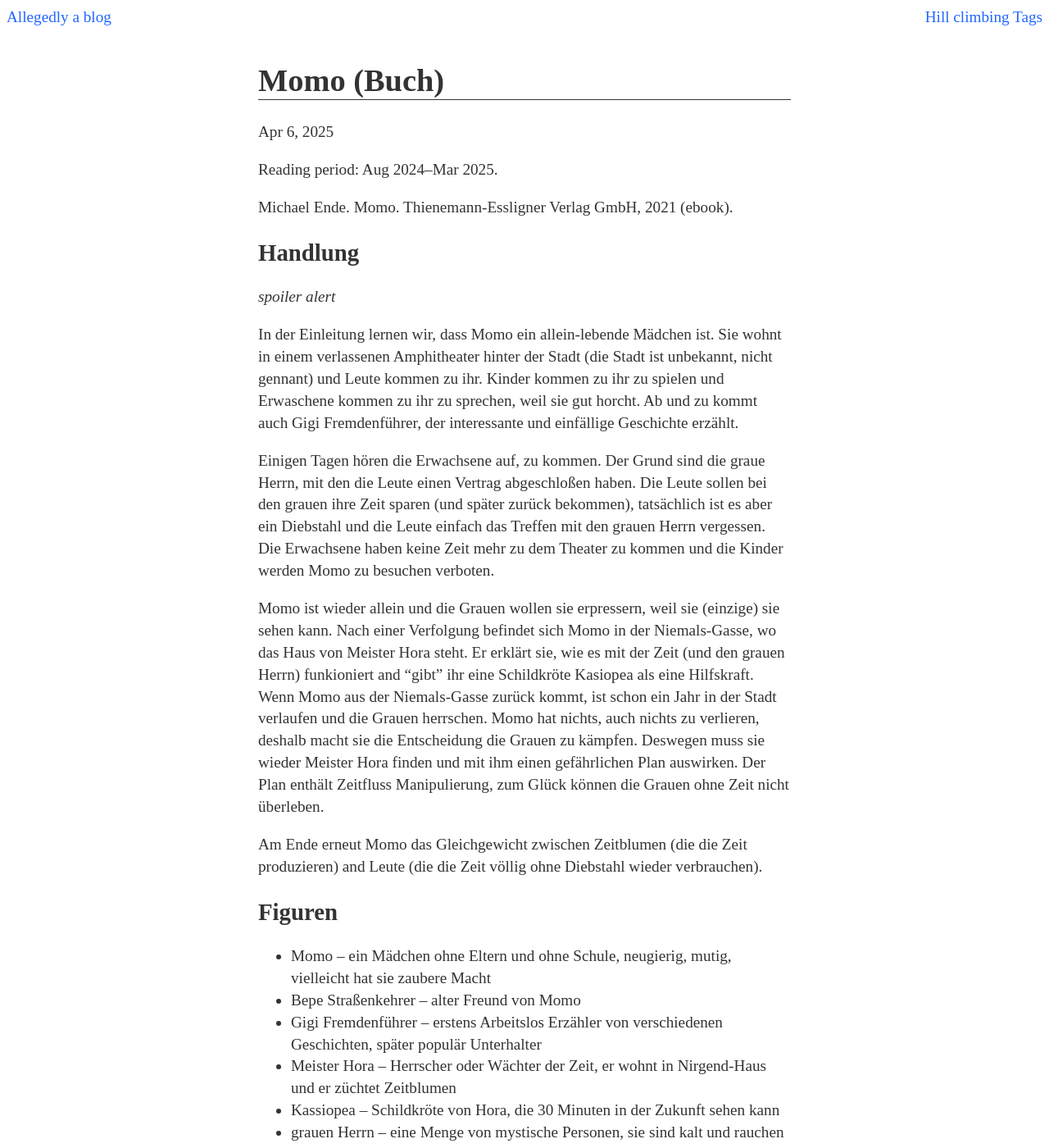
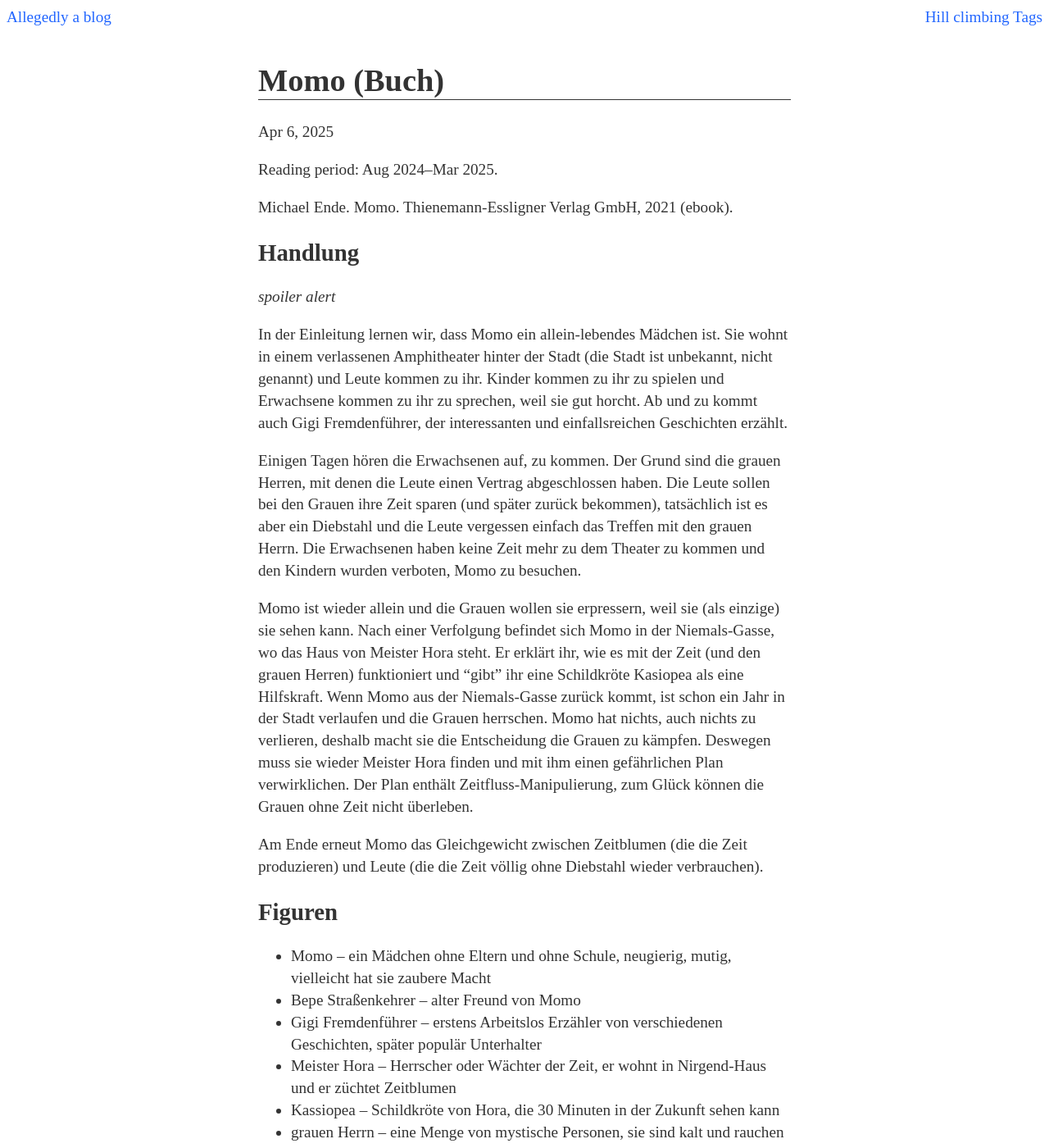
Before and after one commit to Werkov/Werkov.github.io, a Jekyll site: the page built from _posts/2025-04-06-momo.md, in a window 1280 px wide and 1400 px high. Shown: the whole window at 82% size. Built offline with Jekyll 4.4.1, drawn with Linux system fonts in a browser that asks for light colours.

Commit message:
Momo: Korriegierung...
...mit Hilfe in der Stunde.

```diff
--- a/_posts/2025-04-06-momo.md
+++ b/_posts/2025-04-06-momo.md
@@ -13,35 +13,35 @@ Michael Ende. Momo. Thienemann-Essligner Verlag GmbH, 2021 (ebook).
 
 *spoiler alert*
 
-In der Einleitung lernen wir, dass Momo ein allein-lebende Mädchen ist.
-Sie wohnt in einem verlassenen Amphitheater hinter der Stadt (die Stadt ist unbekannt, nicht gennant) und Leute kommen zu ihr.
-Kinder kommen zu ihr zu spielen und Erwaschene kommen zu ihr zu sprechen, weil sie gut horcht.
-Ab und zu kommt auch Gigi Fremdenführer, der interessante und einfällige Geschichte erzählt.
+In der Einleitung lernen wir, dass Momo ein allein-lebendes Mädchen ist.
+Sie wohnt in einem verlassenen Amphitheater hinter der Stadt (die Stadt ist unbekannt, nicht genannt) und Leute kommen zu ihr.
+Kinder kommen zu ihr zu spielen und Erwachsene kommen zu ihr zu sprechen, weil sie gut horcht.
+Ab und zu kommt auch Gigi Fremdenführer, der interessanten und einfallsreichen Geschichten erzählt.
 
-Einigen Tagen hören die Erwachsene auf, zu kommen.
-Der Grund sind die graue Herrn, mit den die Leute einen Vertrag abgeschloßen haben.
-Die Leute sollen bei den grauen ihre Zeit sparen (und später zurück bekommen),
-tatsächlich ist es aber ein Diebstahl und die Leute einfach das Treffen mit
-den grauen Herrn vergessen.
-Die Erwachsene haben keine Zeit mehr zu dem Theater zu kommen und die Kinder
-werden Momo zu besuchen verboten.
+Einigen Tagen hören die Erwachsenen auf, zu kommen.
+Der Grund sind die grauen Herren, mit denen die Leute einen Vertrag abgeschlossen haben.
+Die Leute sollen bei den Grauen ihre Zeit sparen (und später zurück bekommen),
+tatsächlich ist es aber ein Diebstahl und die Leute vergessen einfach das
+Treffen mit den grauen Herrn.
+Die Erwachsenen haben keine Zeit mehr zu dem Theater zu kommen und den Kindern
+wurden verboten, Momo zu besuchen.
 
-Momo ist wieder allein und die Grauen wollen sie erpressern, weil sie (einzige)
+Momo ist wieder allein und die Grauen wollen sie erpressern, weil sie (als einzige)
 sie sehen kann.
 Nach einer Verfolgung befindet sich Momo in der Niemals-Gasse, wo das Haus von
 Meister Hora steht.
-Er erklärt sie, wie es mit der Zeit (und den grauen Herrn) funkioniert and
+Er erklärt ihr, wie es mit der Zeit (und den grauen Herren) funktioniert und
 "gibt" ihr eine Schildkröte Kasiopea als eine Hilfskraft.
 Wenn Momo aus der Niemals-Gasse zurück kommt, ist schon ein Jahr in der Stadt
 verlaufen und die Grauen herrschen.
 Momo hat nichts, auch nichts zu verlieren, deshalb macht sie die Entscheidung
 die Grauen zu kämpfen.
-Deswegen muss sie wieder Meister Hora finden und mit ihm einen gefährlichen Plan auswirken.
-Der Plan enthält Zeitfluss Manipulierung, zum Glück können die Grauen ohne Zeit
+Deswegen muss sie wieder Meister Hora finden und mit ihm einen gefährlichen Plan verwirklichen.
+Der Plan enthält Zeitfluss-Manipulierung, zum Glück können die Grauen ohne Zeit
 nicht überleben.
 
 Am Ende erneut Momo das Gleichgewicht zwischen Zeitblumen (die die Zeit
-produzieren) and Leute (die die Zeit völlig ohne Diebstahl wieder verbrauchen).
+produzieren) und Leute (die die Zeit völlig ohne Diebstahl wieder verbrauchen).
 
 
 ## Figuren
```
